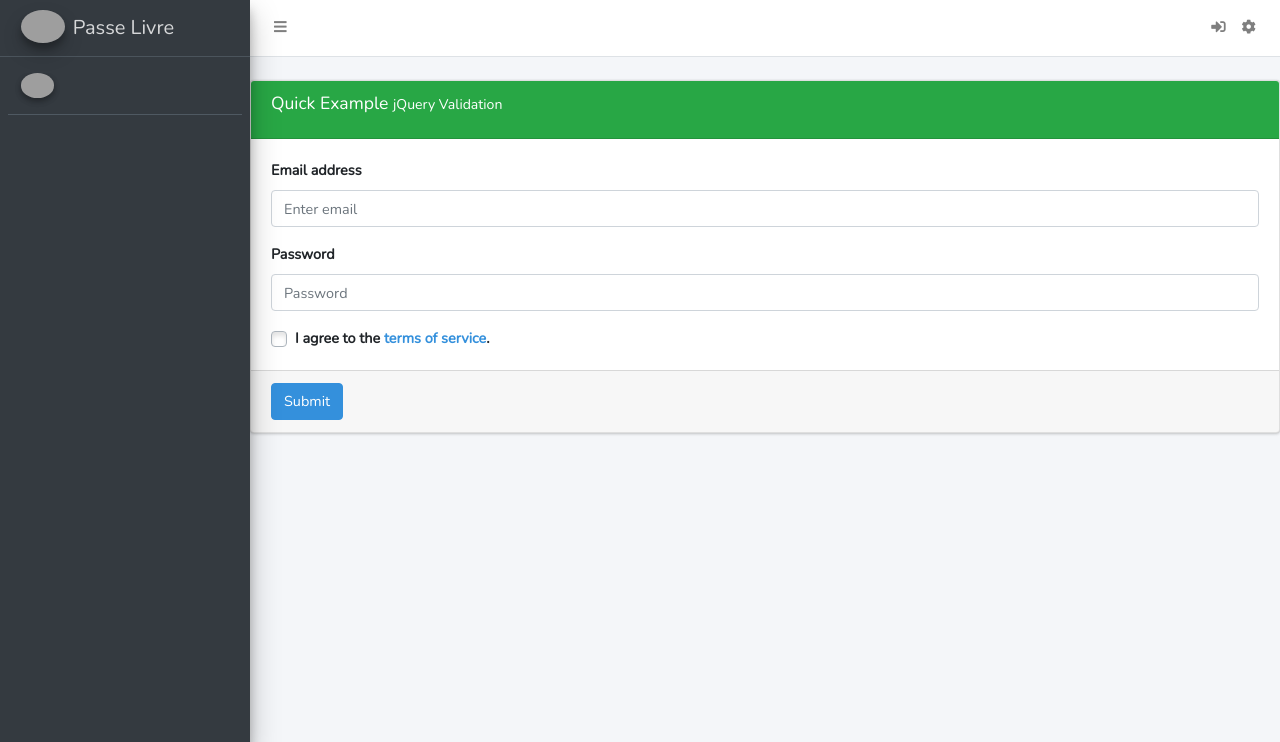
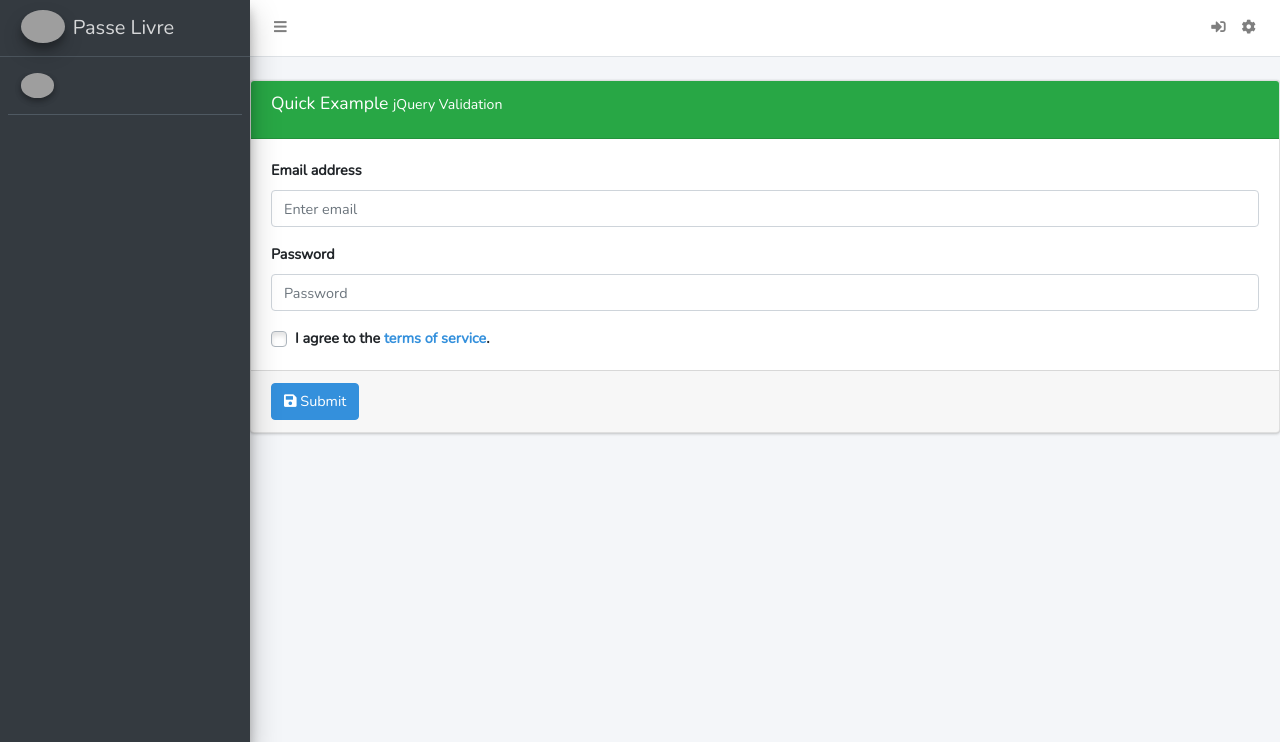
Before and after one commit to mauricioassisrt/sistemaPasse, a Laravel app: page /estudante in a window 1280 px wide. Shown: the top 742 px of the page. Run offline with Laravel 8, Linux system fonts and the light colour scheme; style sheets or scripts are compiled from the project's sources; grey boxes are pictures that could not be loaded.

Commit message:
teste FA ao inves de FAS

```diff
--- a/resources/views/estudante/index.blade.php
+++ b/resources/views/estudante/index.blade.php
@@ -35,7 +35,7 @@
                 </div>
                 <!-- /.card-body -->
                 <div class="card-footer">
-                    <button type="submit" class="btn btn-primary">Submit</button>
+                    <button type="submit" class="btn btn-primary"><i class="fa fa-save"></i> Submit</button>
                 </div>
             </form>
         </div>
--- a/resources/views/layout/estudante.blade.php
+++ b/resources/views/layout/estudante.blade.php
@@ -8,7 +8,6 @@
 
     <title>Passe Livre| Startup</title>
     <link rel="shortcut icon" href="img/o.png">
-    <link rel="stylesheet" href="css/fontawesome-all.min.css">
     <link rel="stylesheet" href="css/app.css">
 </head>
 
@@ -28,7 +27,7 @@
             <ul class="navbar-nav ml-auto">
                 <!-- Messages Dropdown Menu -->
                 <a class="nav-link" href="/../logout">
-                    <i class="fas fa-sign-in-alt"></i>
+                    <i class="fa fa-sign-in-alt"></i>
 
                 </a>
                 <!-- Notifications Dropdown Menu -->
```
